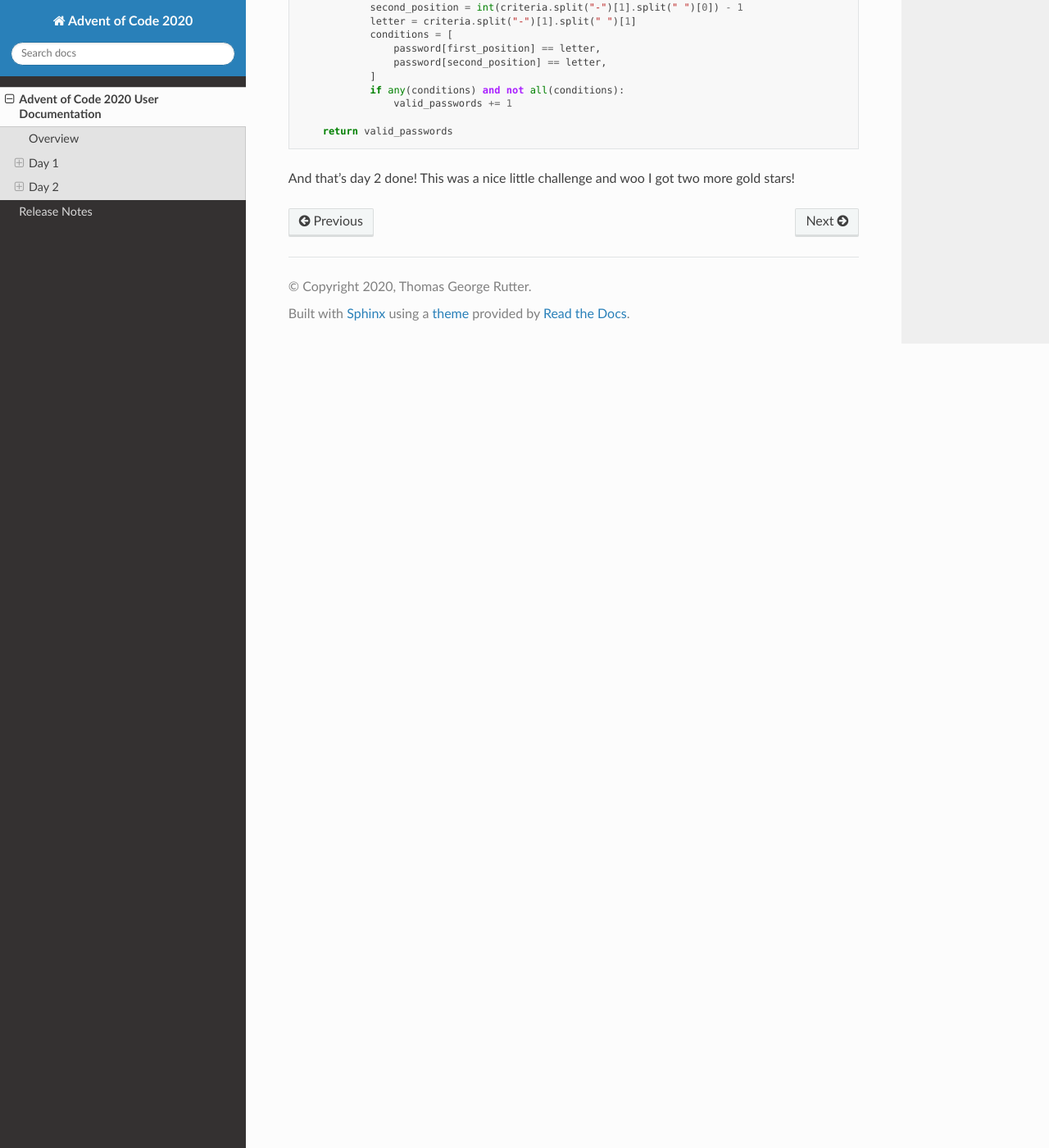
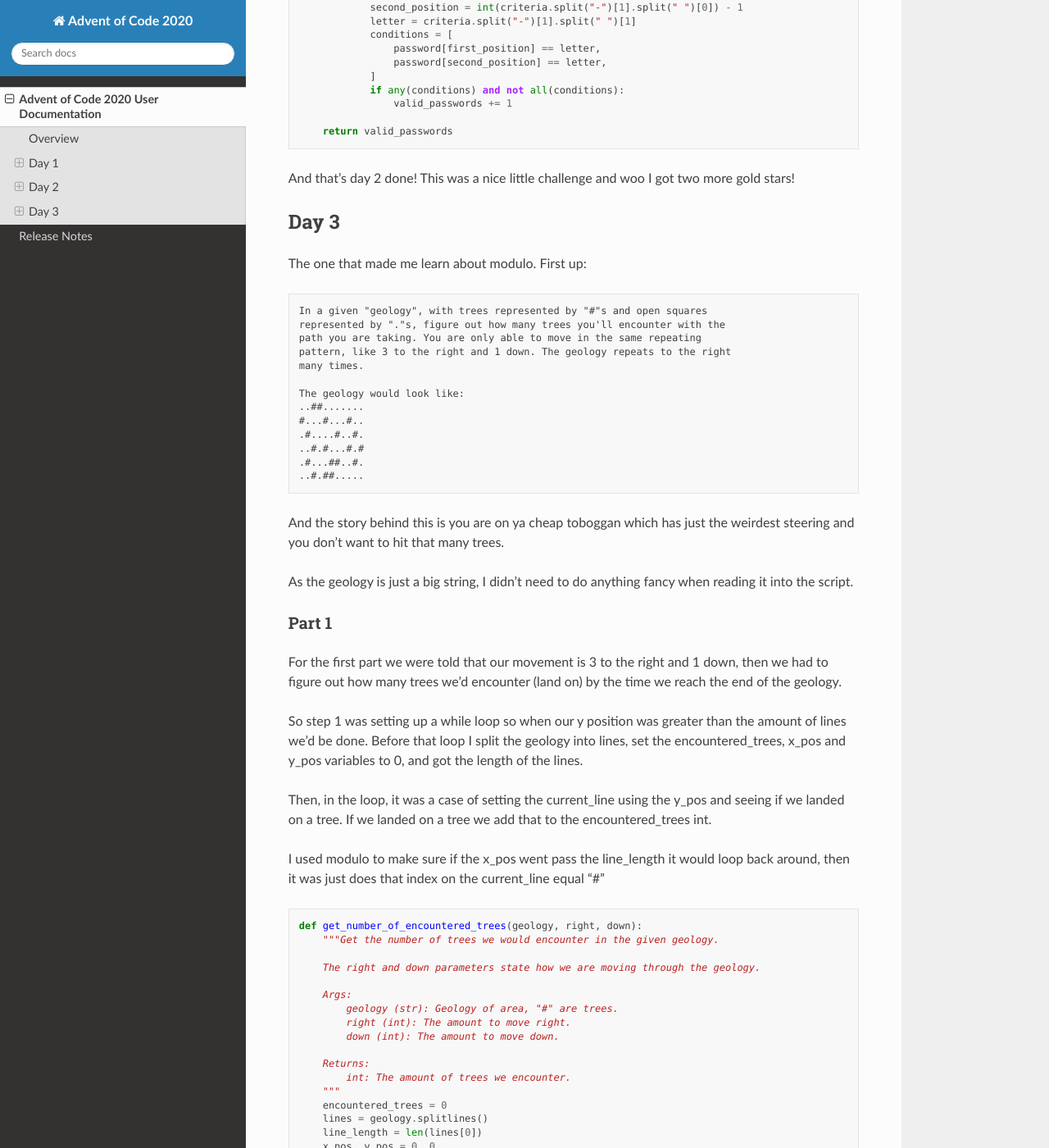
Before and after one commit to Thomas-Rutter/advent-of-code-2020, a Sphinx documentation site: the page built from docs/user/index.rst, in a window 1280 px wide and 1400 px high, scrolled down 4796 px. Shown: the whole window at 82% size. Built offline with Sphinx 7.4.7 and the Read the Docs theme 2.0.0, drawn with Linux system fonts in a browser that asks for light colours; pages that are not in the unit, such as notebooks, are missing from menus; some of the changed text lies outside the part shown.

Commit message:
Completing Day 3

```diff
--- a/docs/user/index.rst
+++ b/docs/user/index.rst
@@ -18,7 +18,7 @@ The issue to solve on this day was:
     In a given list, find the two entries that sum to 2020 and then multiply
     those two numbers together.
 
-The story behind this the accountant elves need you to sort out
+The story behind this is that the accountant elves need you to sort out
 the expense report. You'd think as accountants they would be able to sort
 it out themselves but I guess not.
 
@@ -27,7 +27,7 @@ Step 1 was just saving the list as a data_1.dat file, and reading that in.
 .. code-block:: python
 
     def get_expense_report():
-        """Get the expense report from .dat file.
+        """Get the expense report from the .dat file.
 
         Returns:
             list: Expense report.
@@ -142,7 +142,7 @@ and the passwords with that criteria in a list as the value.
 .. code-block:: python
 
     def get_passwords():
-        """Get the passwords from .dat file.
+        """Get the passwords from the .dat file.
 
         Returns:
             dict: Policy criteria as key and passwords in a list as value.
@@ -172,7 +172,7 @@ passwords for a certain criteria.
 
 Next step was parsing the criteria string, for this I just used split() to
 format the string. Then it was just an if statement to see if the password
-was valid based off the criteria. If it was valid then just add 1 to an
+was valid based on the criteria. If it was valid then just add 1 to an
 int variable I created at the start of the function.
 
 .. code-block:: python
@@ -273,3 +273,137 @@ to the valid_passwords int var if that if statement is met.
 
 And that's day 2 done! This was a nice little challenge and woo I got two
 more gold stars!
+
+
+Day 3
+-----
+
+The one that made me learn about modulo.
+First up:
+
+.. code-block:: text
+
+    In a given "geology", with trees represented by "#"s and open squares
+    represented by "."s, figure out how many trees you'll encounter with the
+    path you are taking. You are only able to move in the same repeating
+    pattern, like 3 to the right and 1 down. The geology repeats to the right
+    many times.
+
+    The geology would look like:
+    ..##.......
+    #...#...#..
+    .#....#..#.
+    ..#.#...#.#
+    .#...##..#.
+    ..#.##.....
+
+And the story behind this is you are on ya cheap toboggan which has just
+the weirdest steering and you don't want to hit that many trees.
+
+As the geology is just a big string, I didn't need to do anything fancy
+when reading it into the script.
+
+Part 1
+******
+
+For the first part we were told that our movement is 3 to the right and 1 down,
+then we had to figure out how many trees we'd encounter (land on) by the time
+we reach the end of the geology.
+
+So step 1 was setting up a while loop so when our y position was greater than
+the amount of lines we'd be done. Before that loop I split the geology into
+lines, set the encountered_trees, x_pos and y_pos variables to 0, and got the
+length of the lines.
+
+Then, in the loop, it was a case of setting the current_line using the y_pos
+and seeing if we landed on a tree. If we landed on a tree we add that to the
+encountered_trees int.
+
+I used modulo to make sure if the x_pos went pass the line_length it would
+loop back around, then it was just does that index on the
+current_line equal "#"
+
+.. code-block:: python
+
+    def get_number_of_encountered_trees(geology, right, down):
+        """Get the number of trees we would encounter in the given geology.
+
+        The right and down parameters state how we are moving through the geology.
+
+        Args:
+            geology (str): Geology of area, "#" are trees.
+            right (int): The amount to move right.
+            down (int): The amount to move down.
+
+        Returns:
+            int: The amount of trees we encounter.
+        """
+        encountered_trees = 0
+        lines = geology.splitlines()
+        line_length = len(lines[0])
+        x_pos, y_pos = 0, 0
+        while y_pos < len(lines):
+            current_line = lines[y_pos]
+            encountered_trees += current_line[x_pos % line_length] == "#"
+
+            x_pos += right
+            y_pos += down
+
+        return encountered_trees
+
+Was pretty happy with this and learning how to use modulo was handy!
+Totally didn't do some stupid "if x_pos is greater than line_length then x_pos
+now equals x_pos minus line_lenght" logic before finding out I can just use %.
+
+Part 2
+******
+
+So despite the naming making very little sense, we know we need to
+check all "slopes". Each slope is just the movement pattern we take.
+Again the naming makes no sense. The slopes (patterns) are:
+
+.. code-block:: text
+
+    Right 1, down 1.
+    Right 3, down 1. (This is the slope from part 1.)
+    Right 5, down 1.
+    Right 7, down 1.
+    Right 1, down 2.
+
+So for each slope, we want to get the amount of trees we'd encounter
+and then multiple the trees together. So in the example geology, using
+those slopes we encountered: 2, 7, 3, 4, and 2 trees, we then multiplied those numbers together to get 336.
+
+So to calculate this it was just a case of for each slope, I pass the
+pattern to the get_number_of_encountered_trees() function and append
+the result into a list.
+
+Once we've got all the results, it's just a case of multiplying them together and boom our 6th gold star!
+
+.. code-block:: python
+
+    def get_multiplied_number_of_encountered_trees(geology, slopes):
+        """Get the total number of trees we would encounter in the given geology.
+
+        Args:
+            geology (str): Geology of area.
+            slopes (list): tuples of the right and down parameters to use.
+
+        Returns:
+            int: The total amount of possible trees we encounter.
+        """
+        results = []
+        for slope in slopes:
+            encountered_trees = get_number_of_encountered_trees(
+                geology, slope[0], slope[1]
+            )
+            results.append(encountered_trees)
+
+        multiplied_trees = 1
+        for result in results:
+            multiplied_trees = multiplied_trees * result
+
+        return multiplied_trees
+
+This was the first time I've dealt with grid stuff and using the modulo
+operator in python so I'm pretty happy with how it turned out!
```
Also changed, not shown: other parts of docs/user/index.rst (+7 -7 lines), README.md (+1 -0 lines), 8 other files.
